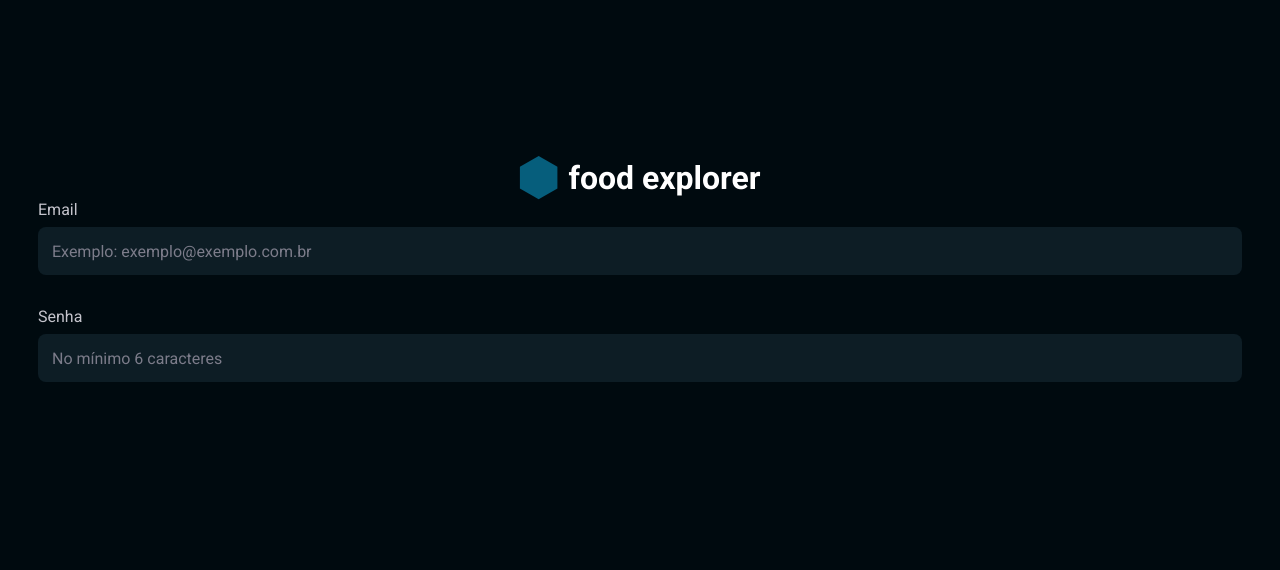
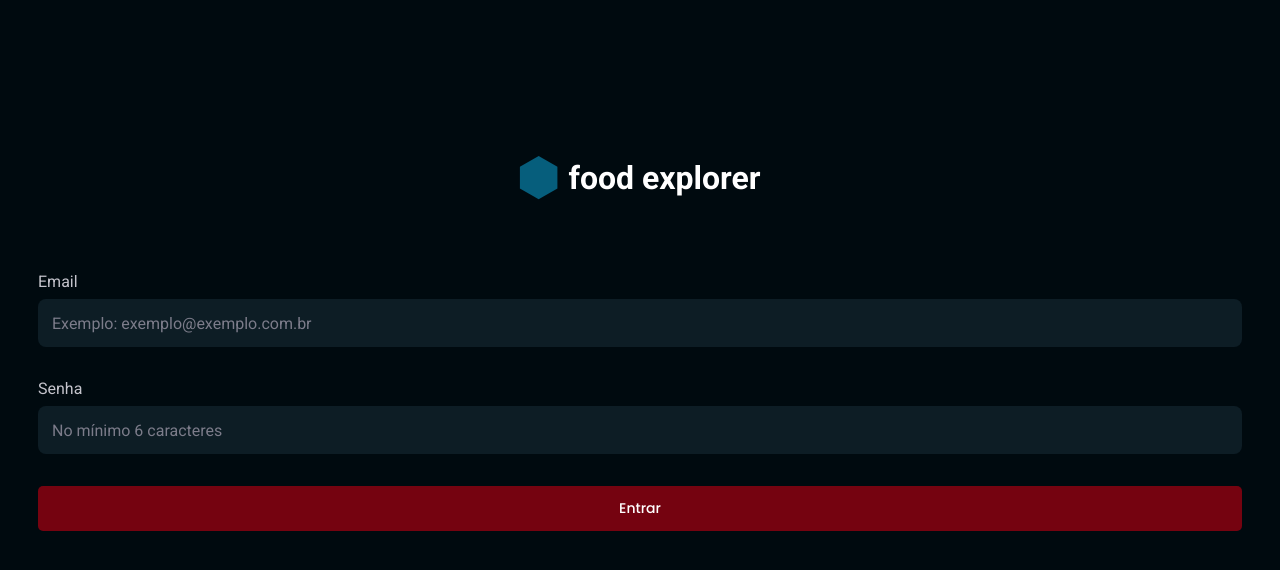
Before and after one commit to leonardoslima/food-explorer-frontend, a React (Vite) app: page / in a window 1280 px wide. Shown: the top 570 px of the page. Built offline with nearby package versions, Linux system fonts and the light colour scheme.

Commit message:
componente Button

```diff
--- /dev/null
+++ b/src/components/Button/index.jsx
@@ -0,0 +1,10 @@
+import { Container } from "./styles";
+
+export function Button({ icon: Icon, title, ...rest }) {
+  return (
+    <Container {...rest}>
+      {Icon && <Icon />}
+      {title}
+    </Container>
+  );
+}
--- /dev/null
+++ b/src/components/Button/styles.js
@@ -0,0 +1,31 @@
+import styled from "styled-components";
+
+export const Container = styled.button`
+  background-color: ${({ theme }) => theme.COLORS.TINTS.TOMATO_100};
+  color: ${({ theme }) => theme.COLORS.LIGHT[100]};
+  font-family: 'Poppins', sans-serif;
+  font-size: 0.875rem;
+  font-weight: 500;
+
+  width: 100%;
+
+  border: none;
+  border-radius: 5px;
+  padding: 0.75rem 2rem;
+
+  display: flex;
+  align-items: center;
+  justify-content: center;
+  gap: 0.8rem;
+
+  cursor: pointer;
+
+  &:disabled {
+    opacity: 0.5;
+    filter: none;
+    cursor: wait;
+  }
+  > svg {
+    font-size: 2.4rem;
+  }
+`;
--- a/src/pages/SignIn/index.jsx
+++ b/src/pages/SignIn/index.jsx
@@ -1,3 +1,4 @@
+import { Button } from "../../components/Button"
 import { Input } from "../../components/Input"
 import { Container, Form } from "./styles"
 
@@ -19,6 +20,8 @@ export function SignIn() {
           name={"Senha"}
           placeholder="No mínimo 6 caracteres"
         />
+
+        <Button title={"Entrar"} />
       </Form>
     </Container>
   )
--- a/src/pages/SignIn/styles.js
+++ b/src/pages/SignIn/styles.js
@@ -15,6 +15,8 @@ export const Container = styled.div`
     align-items: center;
     justify-content: center;
     gap: 0.625rem;
+
+    margin-bottom: 4.5rem;
   }
 `;
 
```
